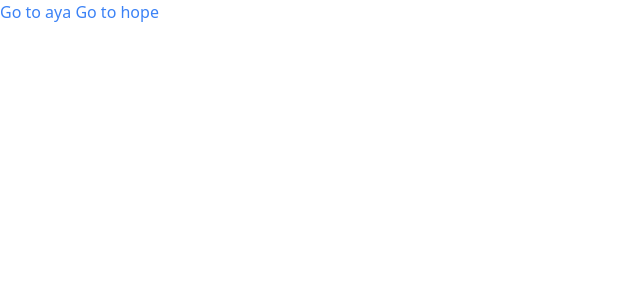
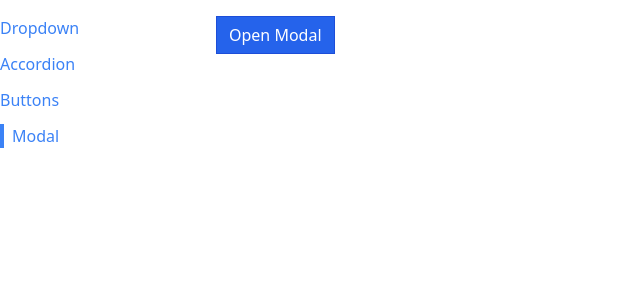
Before and after one commit to AYA-FAYAD/react-training, a React (Vite) app in the folder comps/: page /modal in a window 1280 px wide. Shown: the top 300 px of the page, without its empty margins (0-640 px from the left). Built offline with nearby package versions, Linux system fonts and the light colour scheme.

Commit message:
updaut nevagation2

```diff
--- a/comps/src/App.tsx
+++ b/comps/src/App.tsx
@@ -1,20 +1,27 @@
-import Link from "./components/Link";
+import Sidebar from "./components/Sidebar";
 import Route from "./components/Router";
 import AccordionPage from "./pages/AccordionPage";
 import DropDownPage from "./pages/DropDownPage";
+import ButtonPage from "./pages/ButtonPage";
+import ModalPage from "./pages/ModalPage";
 function App() {
   return (
-    <div>
-      <Link to="aya"> Go to aya</Link>
-      <Link to="hope"> Go to hope</Link>
-
-      <div>
+    <div className="container mx-auto grid grid-cols-6 gap-4 mt-4 ">
+      <Sidebar></Sidebar>
+      <div className="col-span-5">
         <Route path="/accordion">
           <AccordionPage></AccordionPage>
         </Route>
 
-        <Route path="/dropdowm">
+        <Route path="/">
           <DropDownPage></DropDownPage>
+        </Route>
+        <Route path="/buttons">
+          <ButtonPage></ButtonPage>
+        </Route>
+
+        <Route path="/modal">
+          <ModalPage></ModalPage>
         </Route>
       </div>
     </div>
--- a/comps/src/components/Link.tsx
+++ b/comps/src/components/Link.tsx
@@ -1,9 +1,13 @@
 import classNames from "classnames";
 import useNavigation from "../hooks/use-navigation";
 
-function Link({ to, children }: any) {
-  const { navigate }: any = useNavigation();
-  const classses = classNames("text-blue-500");
+function Link({ to, children, className, activeClassName }: any) {
+  const { navigate, currentPath }: any = useNavigation();
+  const classses = classNames(
+    "text-blue-500",
+    className,
+    currentPath === to && activeClassName
+  );
 
   const handleClick = (event: any) => {
     if (event.metaKey || event.ctrlKey) {
--- /dev/null
+++ b/comps/src/components/Modal.tsx
@@ -0,0 +1,11 @@
+function Modal() {
+  return (
+    <div>
+      <div className="absolute inset-0 bg-gray-300 opacity-80"></div>
+
+      <div className="absolute inset-40 p-10 bg-white"> you in here</div>
+    </div>
+  );
+}
+
+export default Modal;
--- /dev/null
+++ b/comps/src/components/Sidebar.tsx
@@ -0,0 +1,31 @@
+import Link from "./Link";
+
+function Sidebar() {
+  const links = [
+    { lable: "Dropdown", path: "/" },
+    { lable: "Accordion", path: "/accordion" },
+    { lable: "Buttons", path: "/buttons" },
+    { lable: "Modal", path: "/modal" },
+  ];
+
+  const renderedLinks = links.map((link) => {
+    return (
+      <Link
+        key={link.lable}
+        to={link.path}
+        className="mb-3"
+        activeClassName="font-blod border-l-4 border-blue-500 pl-2"
+      >
+        {link.lable}
+      </Link>
+    );
+  });
+
+  return (
+    <div className="sticky top-0 overflow-y-scroll flex flex-col items-start">
+      {renderedLinks}
+    </div>
+  );
+}
+
+export default Sidebar;
--- /dev/null
+++ b/comps/src/pages/ModalPage.tsx
@@ -0,0 +1,21 @@
+import { useState } from "react";
+import Modal from "../components/Modal";
+import Button from "../components/Button";
+
+function ModalPage() {
+  const [showModal, setShowModal] = useState(false);
+
+  const handleClick = () => {
+    setShowModal(true);
+  };
+  return (
+    <div>
+      <Button primary onClick={handleClick}>
+        Open Modal
+      </Button>
+      {showModal && <Modal />}
+    </div>
+  );
+}
+
+export default ModalPage;
```
